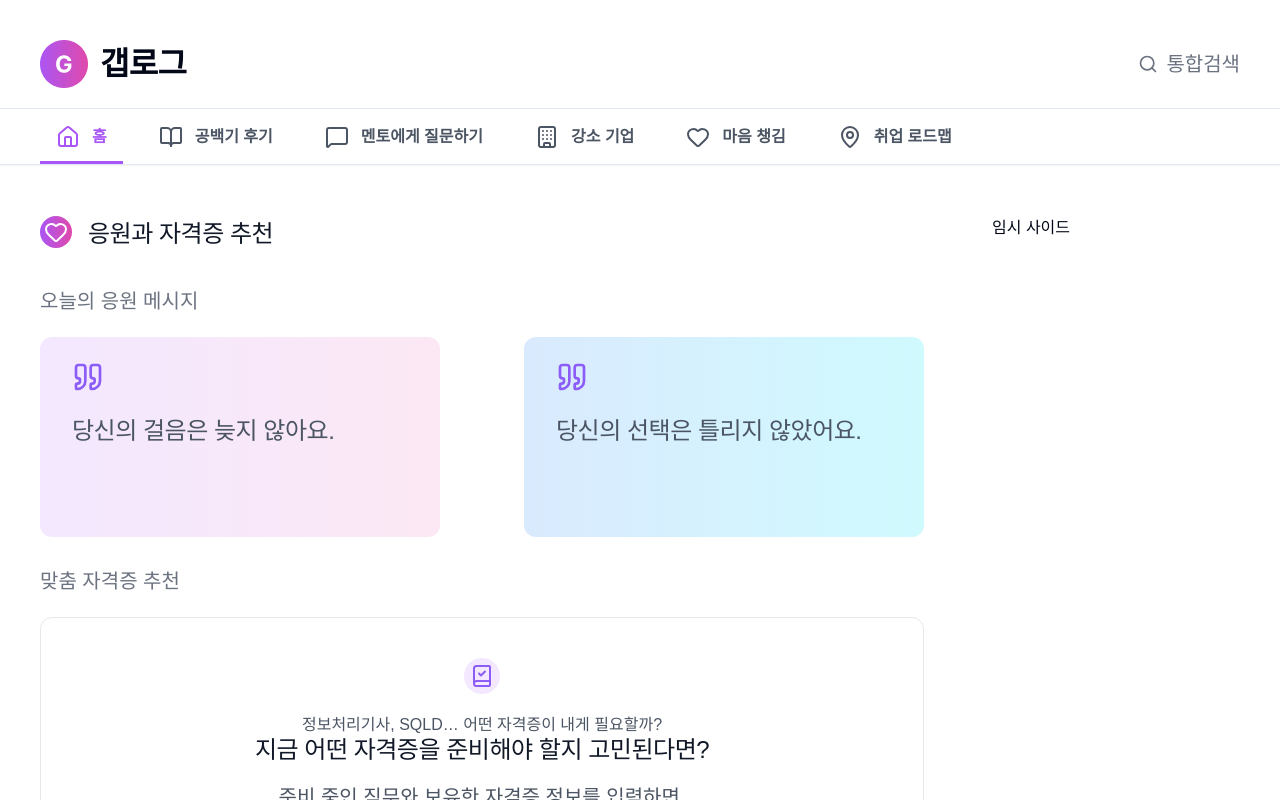
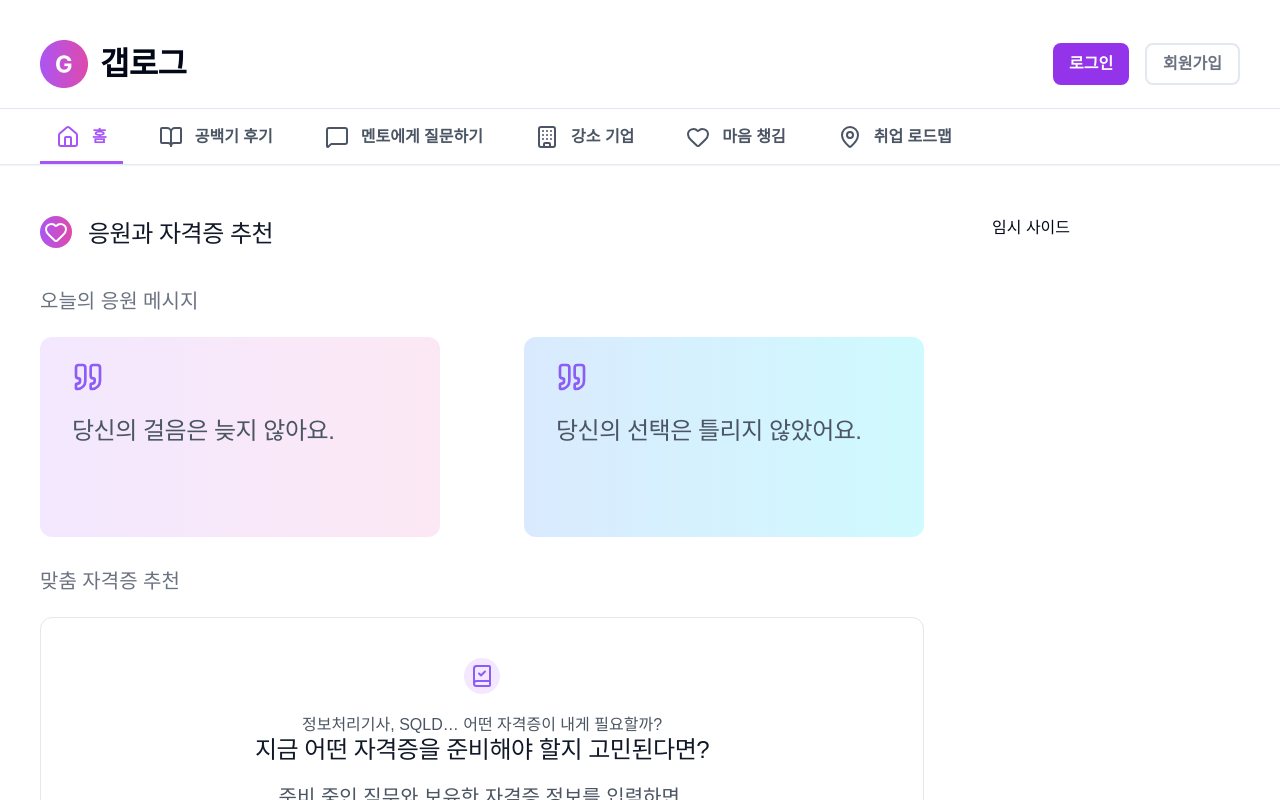
Before and after one commit to GapLog-2025/gaplog, a React (Vite) app in the folder frontend/: page / in a window 1280 px wide. Shown: the top 800 px of the page. Built offline with nearby package versions, Linux system fonts and the light colour scheme; a web font is replaced by a local one.

Commit message:
feat: 통합 검색 버튼 삭제 & 로그인, 회원가입 버튼 구현

```diff
--- a/frontend/src/components/Header.tsx
+++ b/frontend/src/components/Header.tsx
@@ -1,7 +1,6 @@
 import React, { useEffect, useState } from 'react';
-import { NavLink } from 'react-router-dom';
+import { NavLink, useNavigate } from 'react-router-dom';
 import {
-  Search,
   House,
   BookOpen,
   MessageSquare,
@@ -9,6 +8,8 @@ import {
   Heart,
   MapPin,
 } from 'lucide-react';
+
+import { ActionButton, MoveButton } from './Button';
 
 const tabs = [
   { name: '홈', path: '/', icon: <House /> },
@@ -20,6 +21,7 @@ const tabs = [
 ];
 
 function Header() {
+  // header 반응형 설정을 위한 변수 선언
   const [isNavVisible, setIsNavVisible] = useState(true);
   const [lastScrollY, setLastScrollY] = useState(0);
 
@@ -44,20 +46,25 @@ function Header() {
     return () => window.removeEventListener('scroll', handleScroll);
   }, [lastScrollY]);
 
+  const navigate = useNavigate();
   return (
     // 최상단 고정 헤더
     <header className="fixed top-0 left-0 w-full z-[999] bg-white border-b border-border shadow-sm">
-      {/* 로고 & 검색 */}
+      {/* 로고 & 로그인 & 회원가입 */}
       <div className="w-full px-10 pt-10 pb-5">
         <div className="flex justify-between items-center w-full max-w-[1440px] mx-auto">
           <NavLink to="/" className="flex items-center gap-3">
             <img src="/gaplog_icon.png" alt="갭로그 로고" />
             <span className="typo-subtitle text-black">갭로그</span>
           </NavLink>
-          <button className="flex items-center gap-2 text-main hover:text-primary-active">
-            <Search size={20} color="currentColor" />
-            <span className="typo-subheading">통합검색</span>
-          </button>
+          <div className="flex gap-4">
+            <ActionButton onClick={() => navigate('/login')}>
+              로그인
+            </ActionButton>
+            <MoveButton onClick={() => navigate('/signup')}>
+              회원가입
+            </MoveButton>
+          </div>
         </div>
       </div>
 
```
